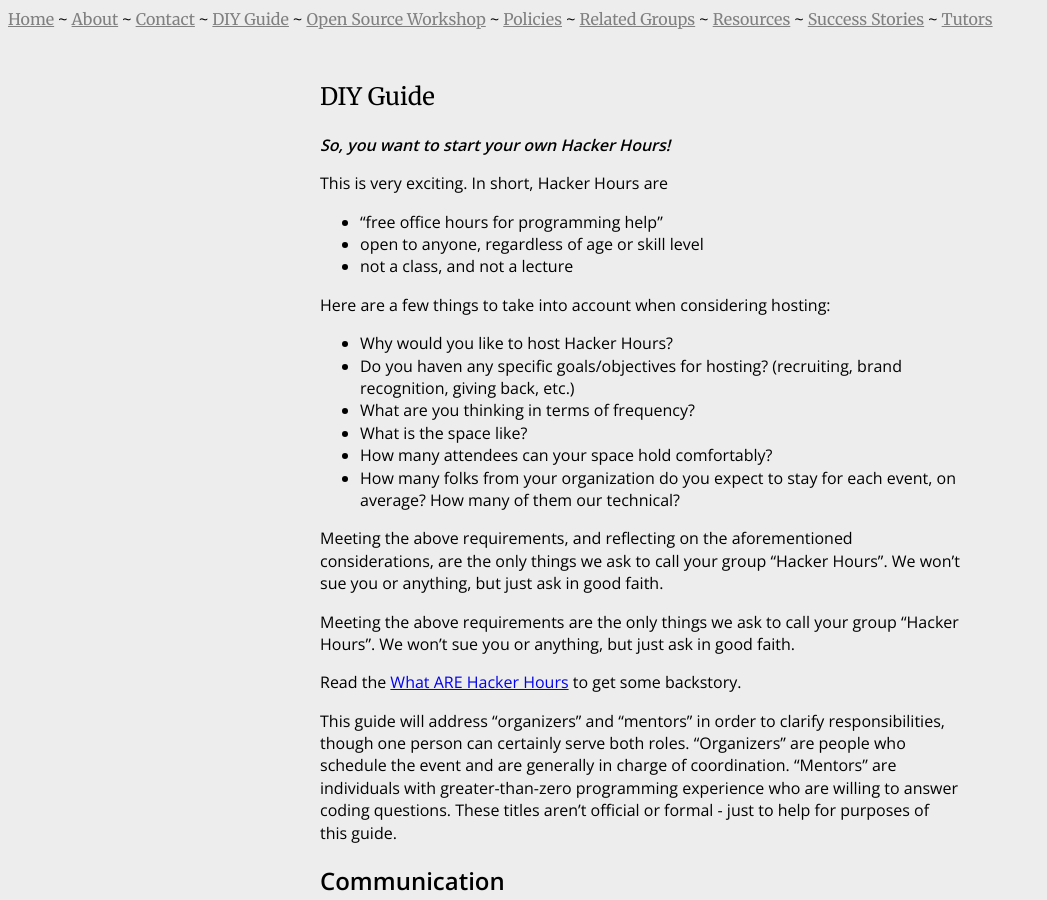
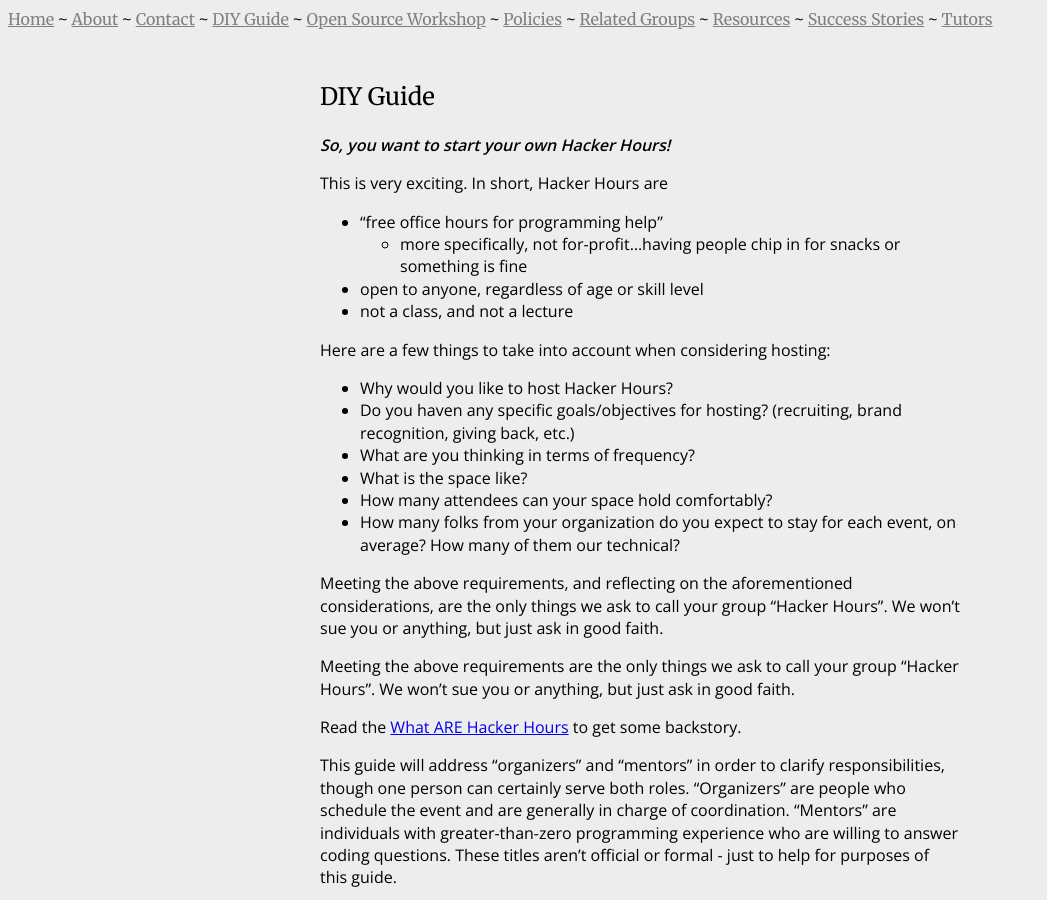
Before and after one commit to HackerHours/hackerhours.org, a Jekyll site: the page built from diy-guide.md, in a window 1280 px wide and 900 px high. Shown: the whole window, without its empty margins (0-1047 px from the left). Built offline with Jekyll 4.4.1, drawn with Linux system fonts in a browser that asks for light colours; comment, search, counter and statistics services are not loaded.

Commit message:
clarify the "free" part of the requirements

```diff
--- a/diy-guide.md
+++ b/diy-guide.md
@@ -7,6 +7,7 @@ title: DIY Guide
 This is very exciting. In short, Hacker Hours are
 
 * "free office hours for programming help"
+    * more specifically, not for-profit...having people chip in for snacks or something is fine
 * open to anyone, regardless of age or skill level
 * not a class, and not a lecture
 
```
